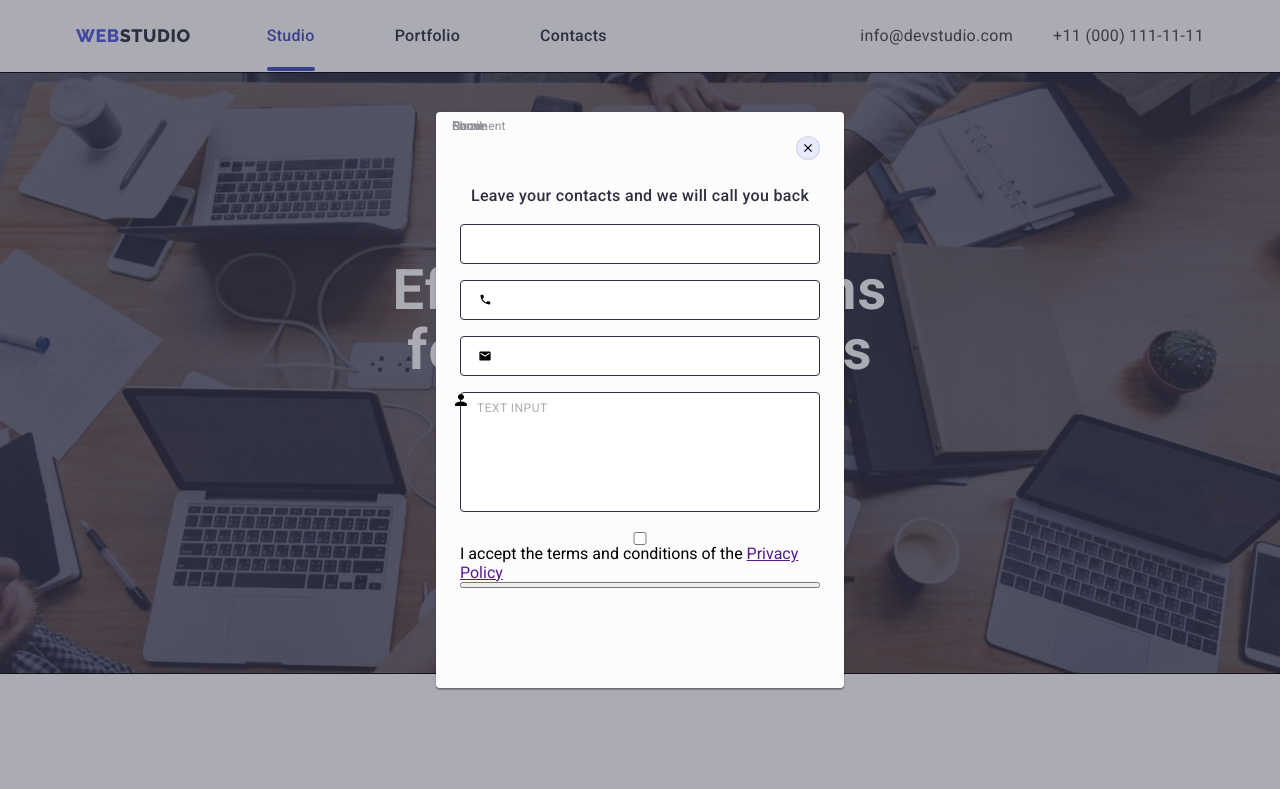
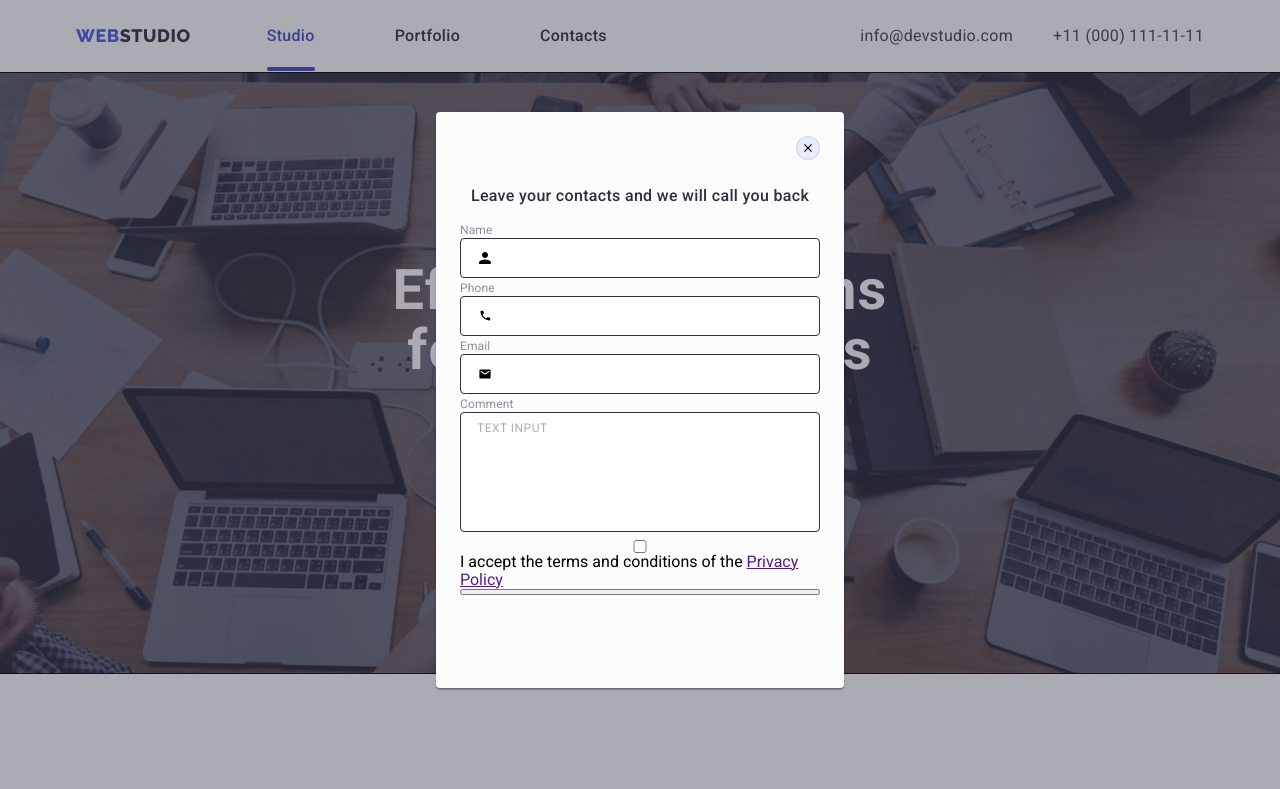
Before and after one commit to Iryna220/goit-markup-hw-06, a plain HTML site: page index.html in a window 1280 px wide. Shown: the top 789 px of the page. Drawn offline with nearby package versions, Linux system fonts and the light colour scheme.

Commit message:
home work6
modal form+ textarea

```diff
--- a/css/styles.css
+++ b/css/styles.css
@@ -627,13 +627,9 @@ img {
   transition: border-color 250ms cubic-bezier(0.4, 0, 0.2, 1);
 }
 .modal-form-field {
-  margin-bottom: 16px;
-}
-.modal-form-desc {
-  display: block;
-  position: absolute;
   top: 8px;
   left: 16px;
+  margin-bottom: 16px;
   font-weight: 400;
   font-size: 12px;
   line-height: 1.16;
@@ -641,6 +637,7 @@ img {
   color: #8e8f99;
   margin-bottom: 4px;
 }
+
 .modal-form-wrapper {
   display: block;
   position: relative;
--- a/index.html
+++ b/index.html
@@ -430,9 +430,9 @@
             <p class="modal-form-titel">
               Leave your contacts and we will call you back
             </p>
-            <label class="modal-form-field">
-              <span class="modal-form-desc"> Name </span>
-              <span clas="modal-form-wrapper">
+            <label class="modal-form-field"
+              >Name
+              <span class="modal-form-wrapper">
                 <input
                   type="text"
                   name="user_name"
@@ -446,8 +446,10 @@
                 </svg>
               </span>
             </label>
+
             <label class="modal-form-field">
-              <span class="modal-form-desc"> Phone </span>
+              Phone
+
               <span class="modal-form-wrapper">
                 <input
                   type="tel"
@@ -463,7 +465,8 @@
               </span>
             </label>
             <label class="modal-form-field">
-              <span class="modal-form-desc"> Email </span>
+              Email
+
               <span class="modal-form-wrapper">
                 <input
                   type="email"
@@ -477,7 +480,8 @@
               </span>
             </label>
             <label class="modal-form-field">
-              <span class="modal-form-desc"> Comment </span>
+              Comment
+
               <textarea
                 name="user_message"
                 class="modal-form-message"
```
